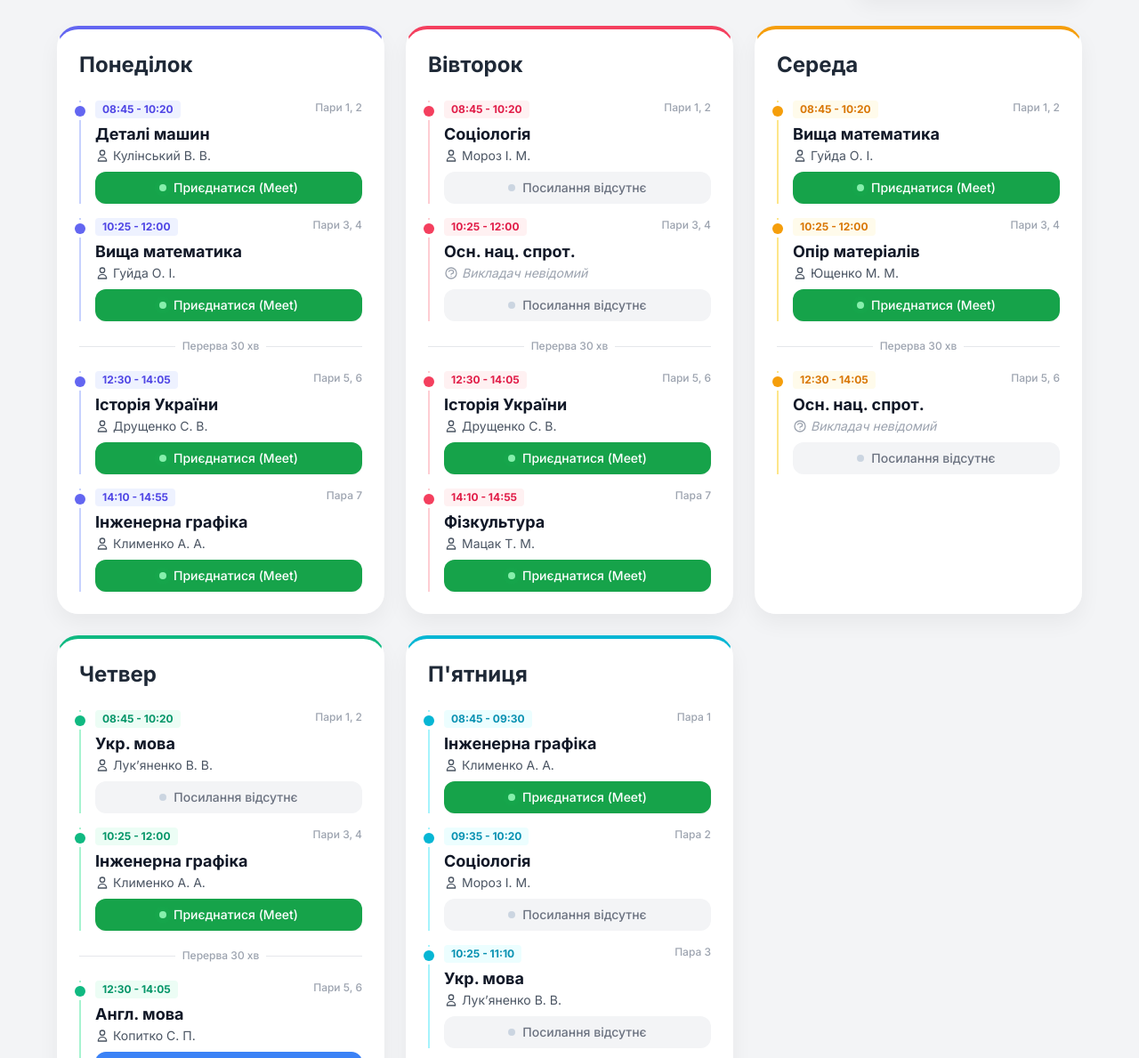
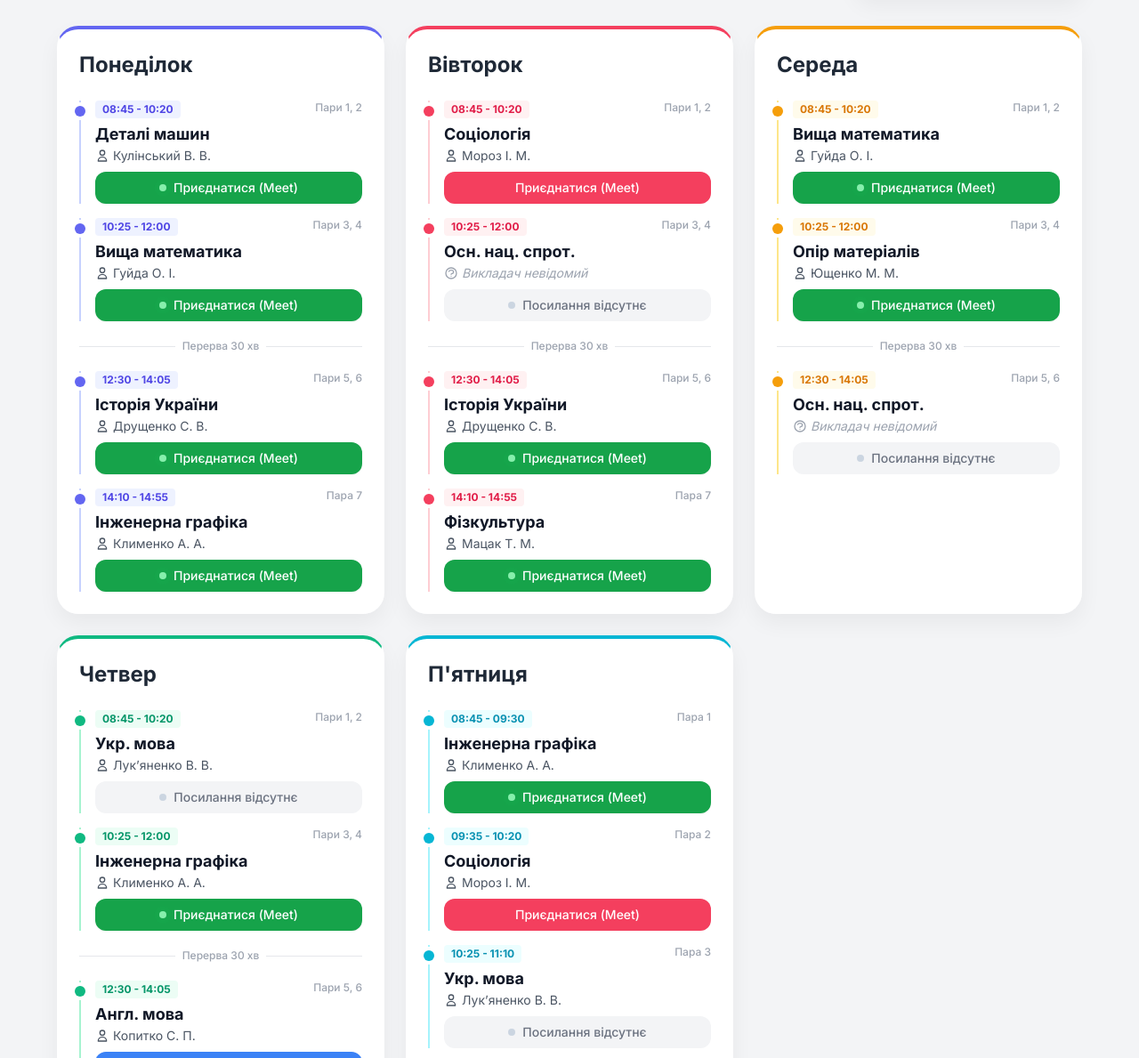
Before and after one commit to sv593725-maker/rozklad, a plain HTML site: page index.html in a window 1280 px wide. Shown: the part 111-1300 px from the top of the page at 89% size. Drawn offline with nearby package versions, Linux system fonts and the light colour scheme.

Commit message:
Update index.html

```diff
--- a/index.html
+++ b/index.html
@@ -190,10 +190,9 @@
                         <svg xmlns="http://www.w3.org/2000/svg" class="h-4 w-4" fill="none" viewBox="0 0 24 24" stroke="currentColor"><path stroke-linecap="round" stroke-linejoin="round" stroke-width="2" d="M16 7a4 4 0 11-8 0 4 4 0 018 0zM12 14a7 7 0 00-7 7h14a7 7 0 00-7-7z" /></svg>
                         Мороз І. М.
                     </p>
-                    <div class="inline-flex items-center gap-2 text-sm text-gray-500 bg-gray-100 px-4 py-2 rounded-xl w-full justify-center font-medium">
-                        <span class="w-2 h-2 rounded-full status-dot-inactive"></span>
-                        Посилання відсутнє
-                    </div>
+                   <a href="https://meet.google.com/kha-nhxh-zbo" target="_blank" class="inline-flex items-center gap-2 text-sm text-white bg-rose-500 hover:bg-rose-600 px-4 py-2 rounded-xl w-full justify-center font-medium transition-colors">
+                      Приєднатися (Meet)
+                </a>
                 </div>
 
                 <!-- Lesson 3 & 4 -->
@@ -439,10 +438,9 @@
                         <svg xmlns="http://www.w3.org/2000/svg" class="h-4 w-4" fill="none" viewBox="0 0 24 24" stroke="currentColor"><path stroke-linecap="round" stroke-linejoin="round" stroke-width="2" d="M16 7a4 4 0 11-8 0 4 4 0 018 0zM12 14a7 7 0 00-7 7h14a7 7 0 00-7-7z" /></svg>
                         Мороз І. М.
                     </p>
-                    <div class="inline-flex items-center gap-2 text-sm text-gray-500 bg-gray-100 px-4 py-2 rounded-xl w-full justify-center font-medium">
-                        <span class="w-2 h-2 rounded-full status-dot-inactive"></span>
-                        Посилання відсутнє
-                    </div>
+                    <a href="https://meet.google.com/kha-nhxh-zbo" target="_blank" class="inline-flex items-center gap-2 text-sm text-white bg-rose-500 hover:bg-rose-600 px-4 py-2 rounded-xl w-full justify-center font-medium transition-colors">
+                     Приєднатися (Meet)
+                    </a>
                 </div>
 
                 <!-- Lesson 3 -->
```
